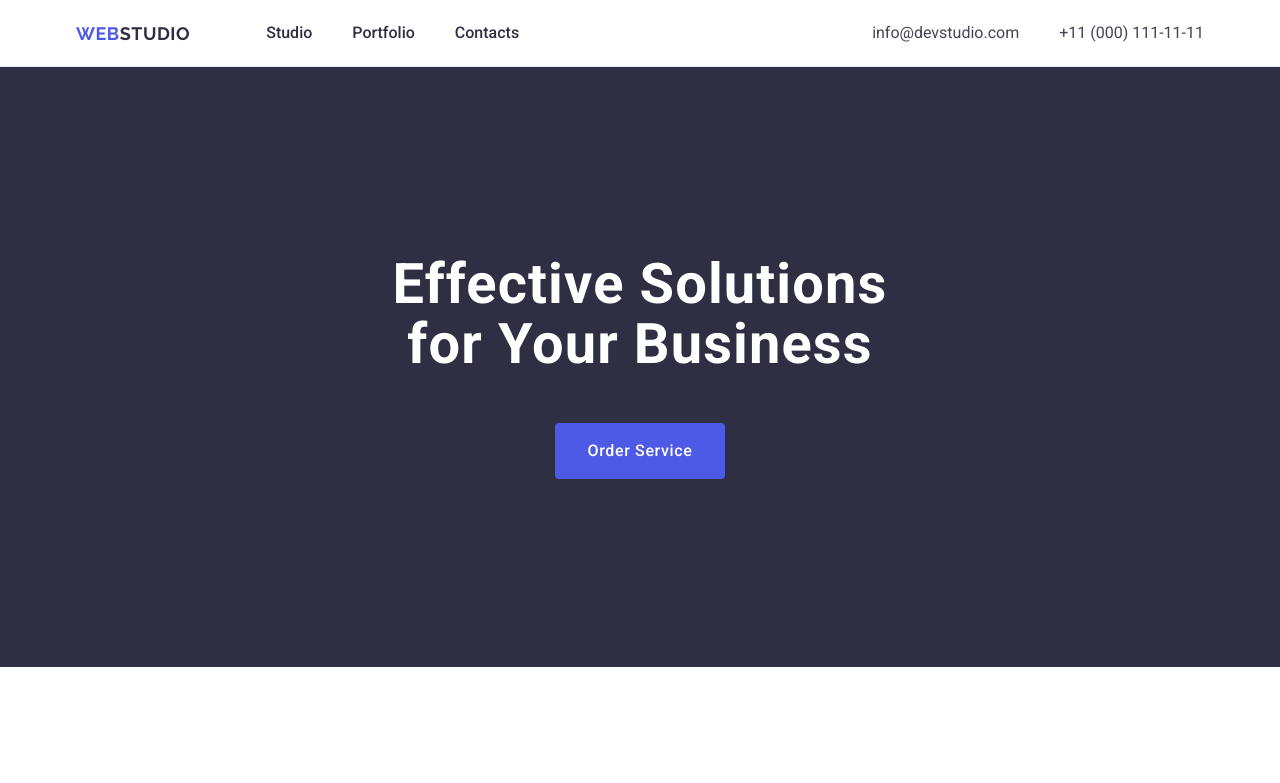
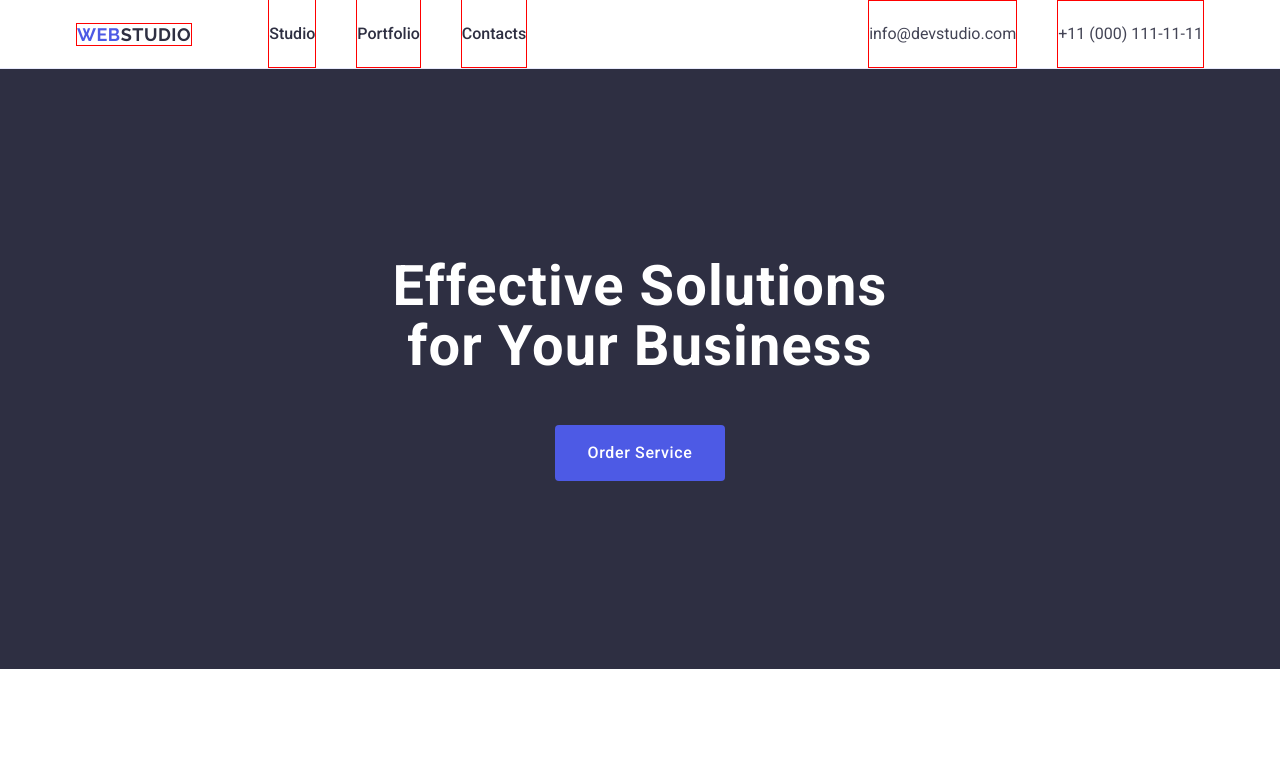
Before and after one commit to Zharovskiy/goit-markup-hw-03, a plain HTML site: page index.html in a window 1280 px wide. Shown: the top 783 px of the page. Drawn offline with nearby package versions, Linux system fonts and the light colour scheme.

Commit message:
20230923,1

```diff
--- a/css/styles.css
+++ b/css/styles.css
@@ -39,6 +39,7 @@ a {
 img {
     display: block;
     max-width: 100%;
+    height: auto;
 }
 
 .container {
@@ -84,6 +85,7 @@ img {
     color: #4D5AE5;
     display: block;
     margin-right: 76px;
+    border: 1px solid red;
 }
 .logo-black {
     color: #2E2F42;
@@ -109,6 +111,7 @@ img {
     color: #2E2F42;
     padding-top: 24px;
     padding-bottom: 24px;
+    border: 1px solid red;
 }
 .header-menu-link:hover,
 .header-menu-link:focus {
@@ -130,6 +133,7 @@ img {
     display: flex;
     padding-top: 24px;
     padding-bottom: 24px;
+    border: 1px solid red;
 }
 .address-link:hover,
 .address-link:focus {
```
